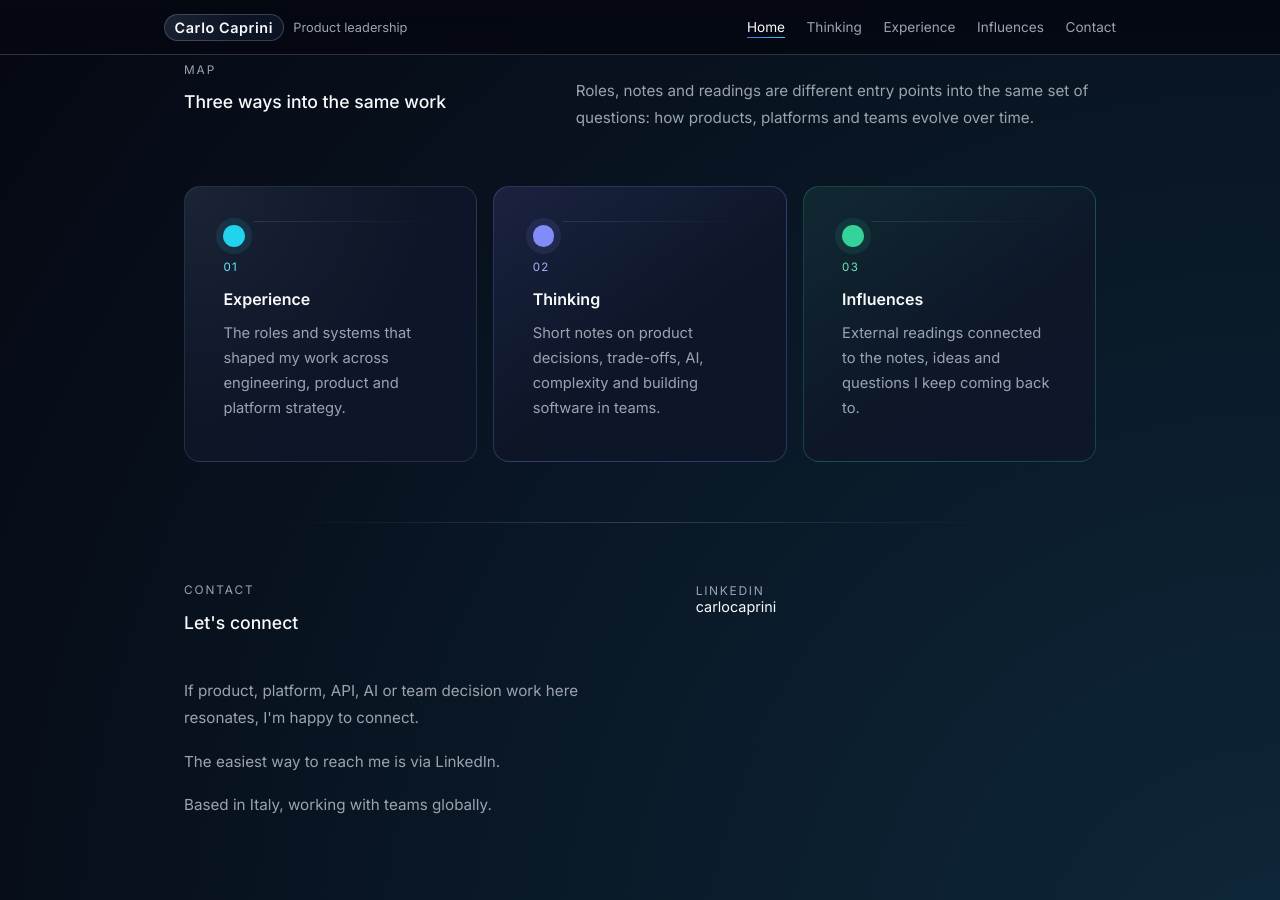
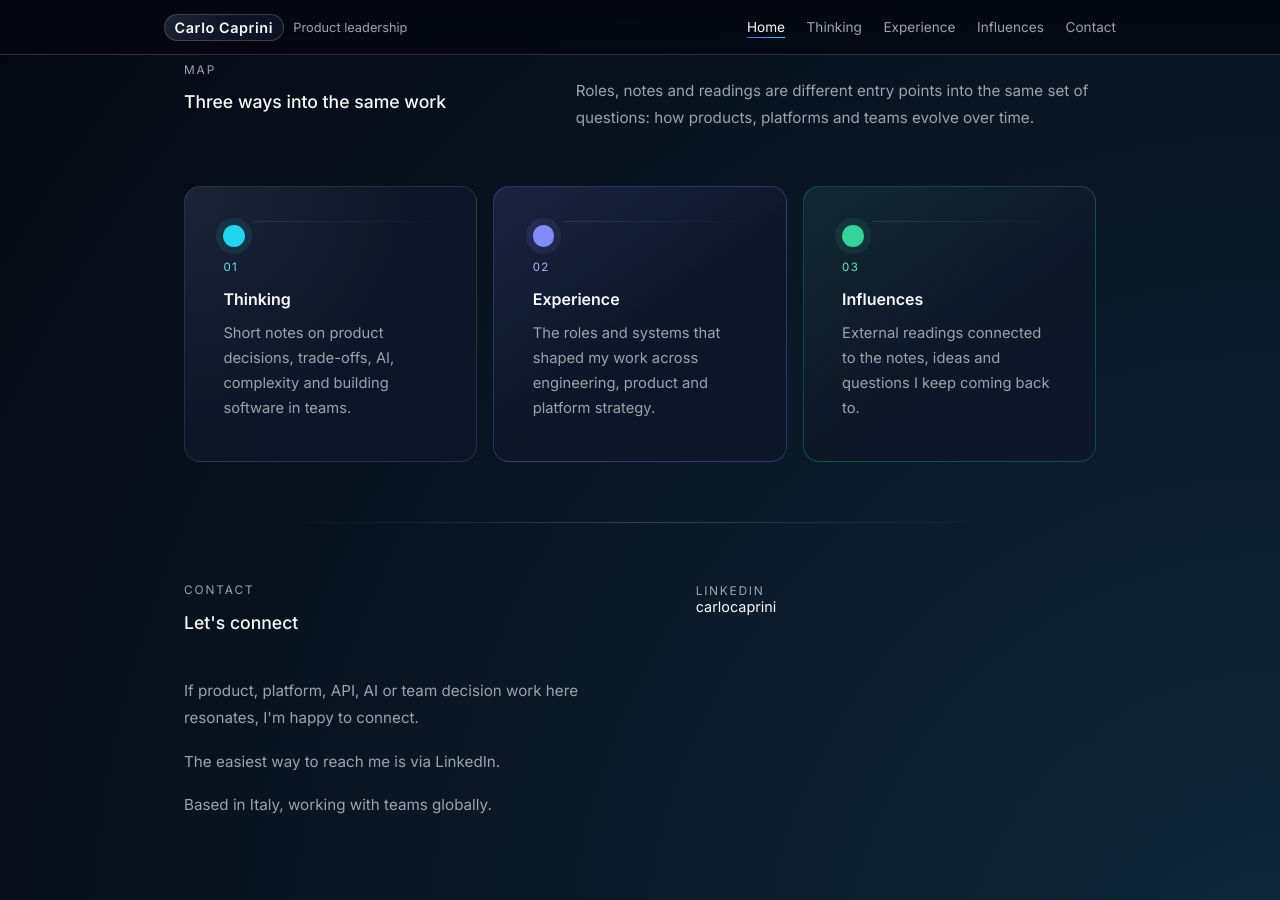
Before and after one commit to carlocaprini/carlocaprini.github.io, a Jekyll site: the page built from index.md, in a window 1280 px wide and 900 px high, scrolled down 2057 px. Built offline with Jekyll 4.4.1, drawn with Linux system fonts in a browser that asks for light colours; part of the change alters nothing that is shown.

```diff
--- a/_data/home.yml
+++ b/_data/home.yml
@@ -82,12 +82,12 @@ explore:
   title: Three ways into the same work
   description: "Roles, notes and readings are different entry points into the same set of questions: how products, platforms and teams evolve over time."
   cards:
+    - title: Thinking
+      url: /thinking/
+      body: Short notes on product decisions, trade-offs, AI, complexity and building software in teams.
     - title: Experience
       url: /experience/
       body: The roles and systems that shaped my work across engineering, product and platform strategy.
-    - title: Thinking
-      url: /thinking/
-      body: Short notes on product decisions, trade-offs, AI, complexity and building software in teams.
     - title: Influences
       url: /influences/
       body: External readings connected to the notes, ideas and questions I keep coming back to.
```
